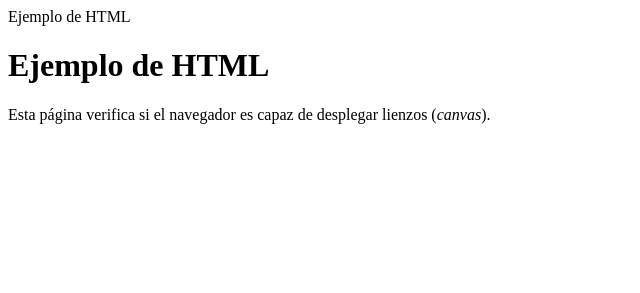
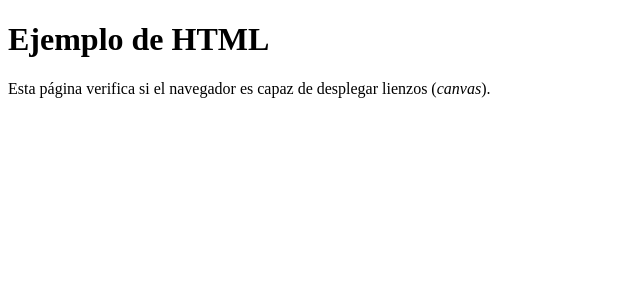
Before and after one commit to JorchJorch95/JorchJorch95.github.io, a plain HTML site: page index.html in a window 1280 px wide. Shown: the whole page, without its empty margins (0-640 px from the left). Drawn offline with Linux system fonts and the light colour scheme.

Commit message:
Update index.html

```diff
--- a/index.html
+++ b/index.html
@@ -2,7 +2,7 @@
 <html lang="es">
     <head>
       <meta charset="utf-8">
-      <tittle>Ejemplo de HTML </tittle>
+      <title>Ejemplo de HTML </title>
   </head>
   <body>
     <h1>Ejemplo de HTML</h1>
```
